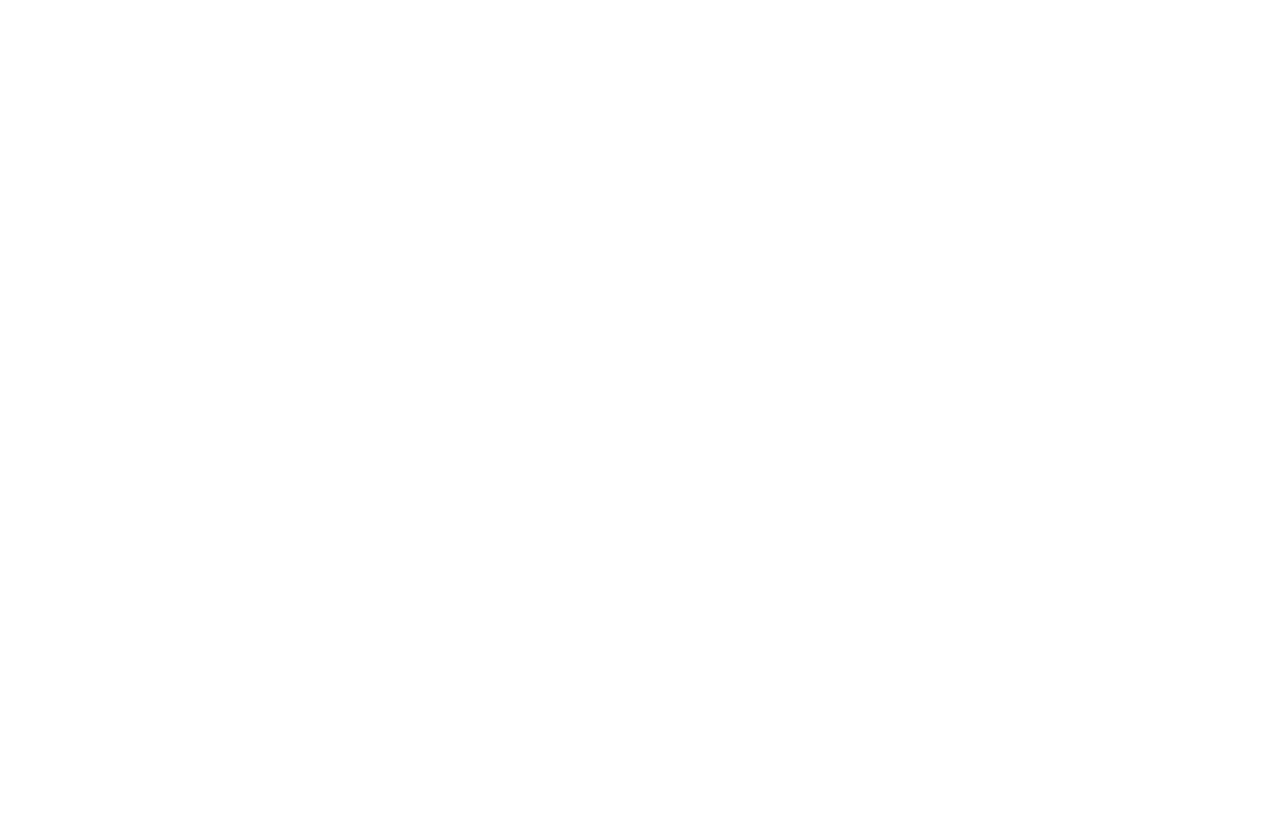
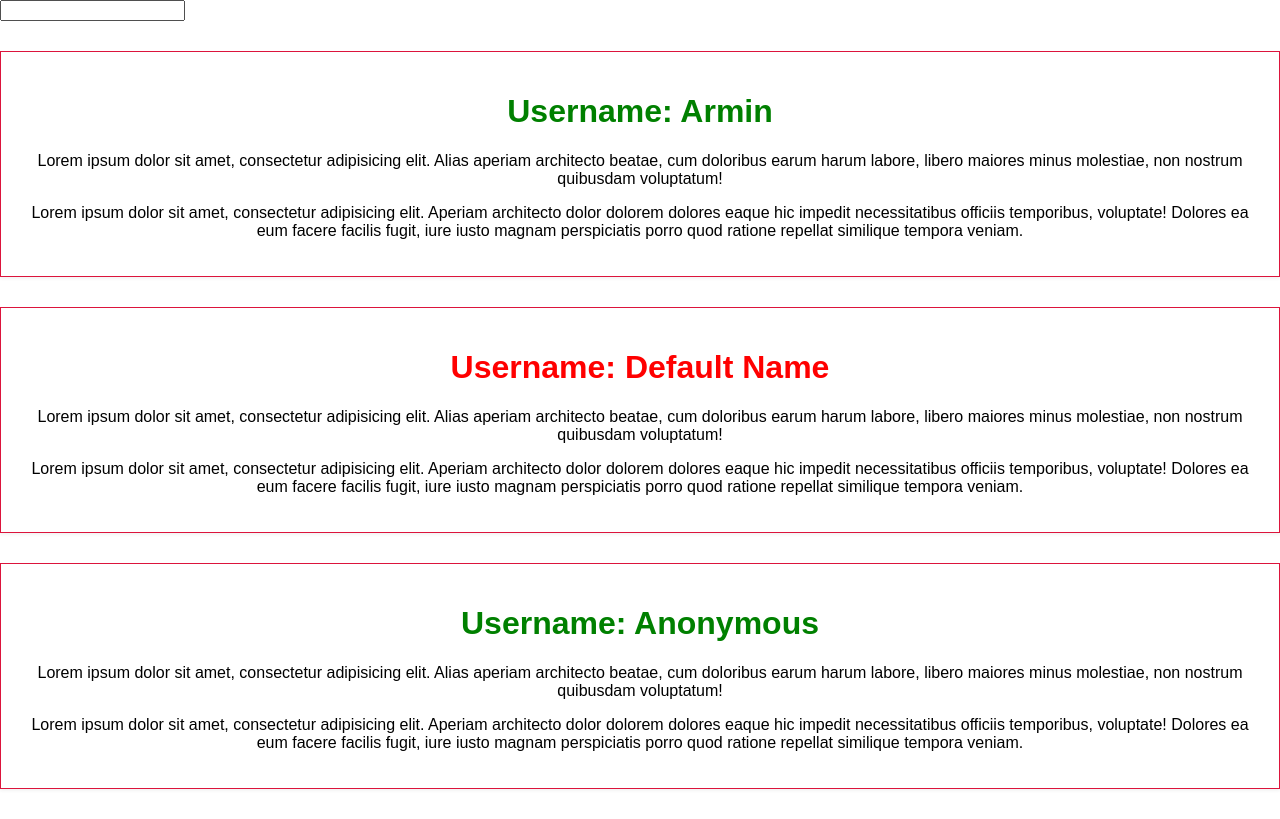
Before and after one commit to Nerldy/Reacting_Level_One, a React (Create React App) app: page / in a window 1280 px wide. Built offline with nearby package versions, Linux system fonts and the light colour scheme.

Commit message:
Adding new components for user input and output

```diff
--- a/src/App.js
+++ b/src/App.js
@@ -1,12 +1,32 @@
 import React, {Component} from "react";
 import "./App.css";
 
+// ***Import Components***
+import UserInput from "./UserInput/UserInput";
+import UserOutput from "./UserOutput/UserOutput";
+
+
 class App extends Component {
+    state = {
+        userName: "Default Name"
+    };
+
+    onUserNameClick = event => {
+        this.setState({
+            userName: event.target.value
+        });
+    };
 
     render() {
+        const style = {
+            color: "red"
+        };
         return (
             <div>
-
+                <UserInput changed={this.onUserNameClick}/>
+                <UserOutput userName={"Armin"}/>
+                <UserOutput style={style} userName={this.state.userName}/>
+                <UserOutput changeUserName={this.onUserNameClick}/>
             </div>
         );
     }
--- /dev/null
+++ b/src/UserInput/UserInput.js
@@ -0,0 +1,11 @@
+import React from "react";
+
+const userInput = props => {
+    return (
+        <div>
+            <input type="text" onChange={props.changed} value={props.userName}/>
+        </div>
+    );
+};
+
+export default userInput;
--- /dev/null
+++ b/src/UserOutput/UserOutput.css
@@ -0,0 +1,11 @@
+.UserOutput {
+    border     : solid thin crimson;
+    box-shadow : #f3f3f3 0 2px 3px;
+    margin     : 30px auto;
+    text-align : center;
+    padding    : 20px;
+}
+
+h1{
+    color: green;
+}
--- /dev/null
+++ b/src/UserOutput/UserOutput.js
@@ -0,0 +1,15 @@
+import React from "react";
+import './UserOutput.css'
+
+
+const userOutput = props => {
+    return (
+        <div className={"UserOutput"}>
+            <h1 style={props.style} onClick={props.changeUserName}>Username: {props.userName ? props.userName : "Anonymous"}</h1>
+            <p>Lorem ipsum dolor sit amet, consectetur adipisicing elit. Alias aperiam architecto beatae, cum doloribus earum harum labore, libero maiores minus molestiae, non nostrum quibusdam voluptatum!</p>
+            <p>Lorem ipsum dolor sit amet, consectetur adipisicing elit. Aperiam architecto dolor dolorem dolores eaque hic impedit necessitatibus officiis temporibus, voluptate! Dolores ea eum facere facilis fugit, iure iusto magnam perspiciatis porro quod ratione repellat similique tempora veniam.</p>
+        </div>
+    );
+};
+
+export default userOutput;
```
